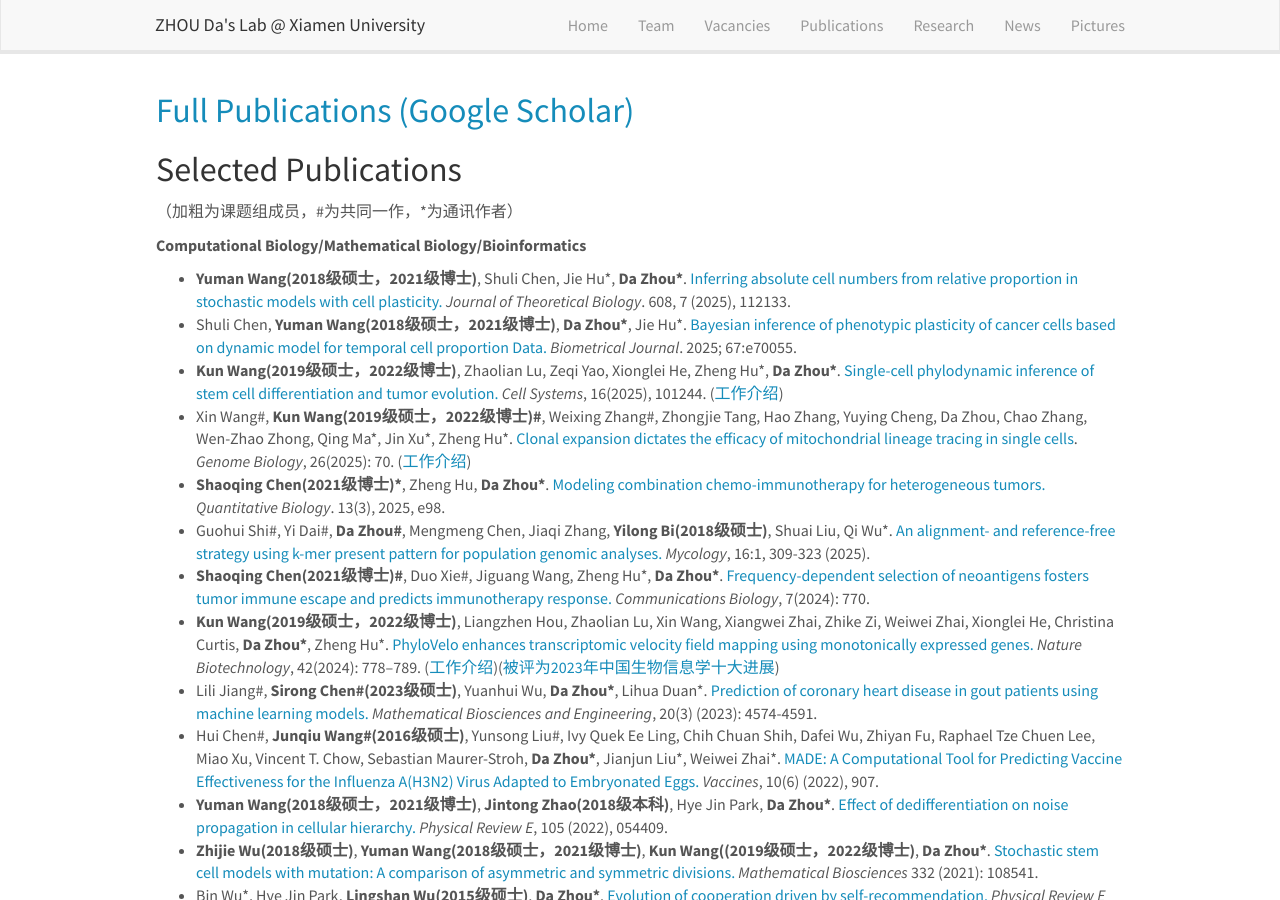
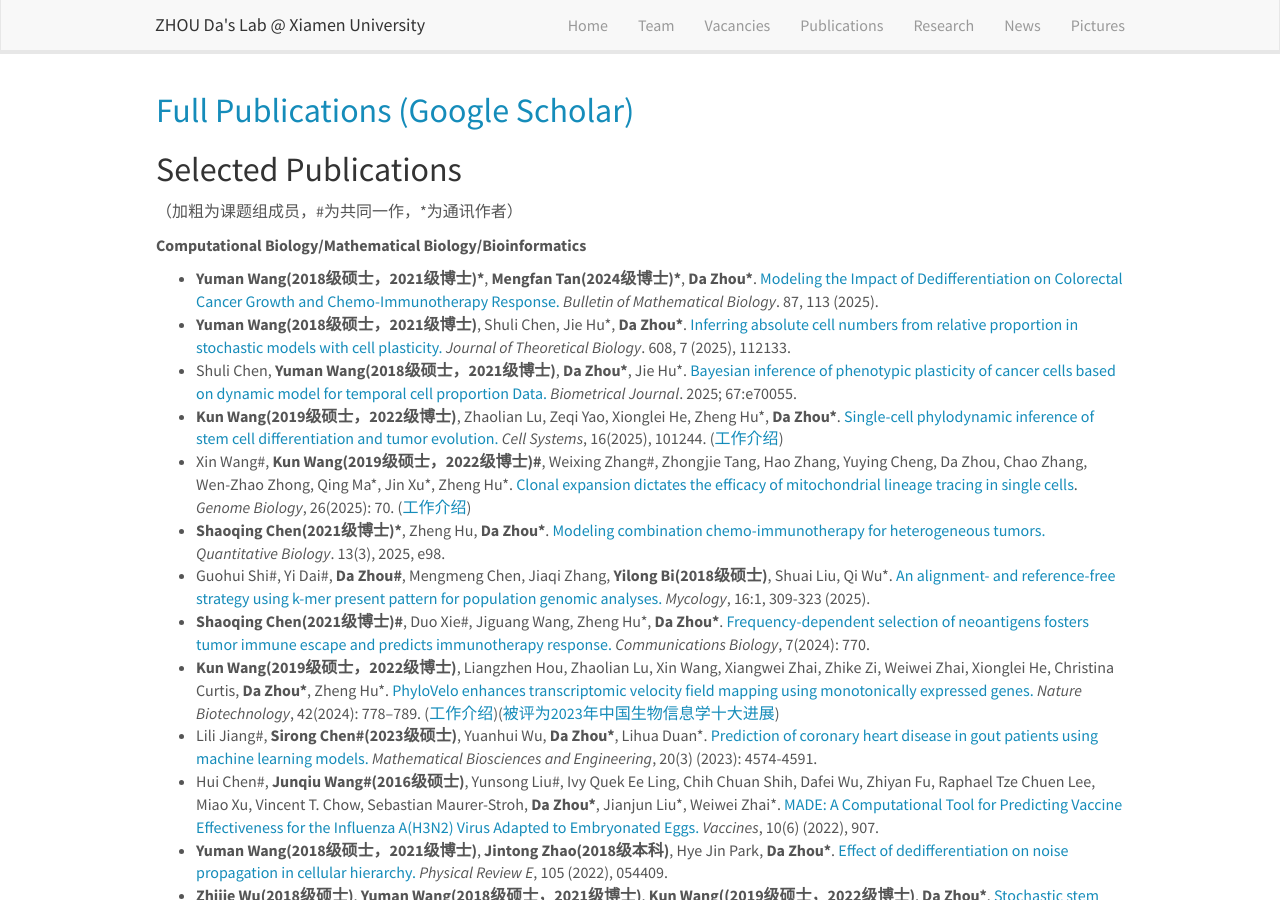
Before and after one commit to ZhouDaLab/zhoudalab.github.io, a Jekyll site: the page built from _pages/publications.md, in a window 1280 px wide and 900 px high. Built offline with Jekyll 4.4.1, drawn with Linux system fonts in a browser that asks for light colours; nearby versions of some CDN libraries.

Commit message:
Update publications.md

```diff
--- a/_pages/publications.md
+++ b/_pages/publications.md
@@ -14,6 +14,7 @@ permalink: /publications/
 
 **Computational Biology/Mathematical Biology/Bioinformatics**
 
+- **Yuman Wang(2018级硕士，2021级博士)\***, **Mengfan Tan(2024级博士)\***, **Da Zhou\***. [Modeling the Impact of Dedifferentiation on Colorectal Cancer Growth and Chemo-Immunotherapy Response.](https://link.springer.com/article/10.1007/s11538-025-01496-0) *Bulletin of Mathematical Biology*. 87, 113 (2025).
 - **Yuman Wang(2018级硕士，2021级博士)**, Shuli Chen, Jie Hu\*, **Da Zhou\***. [Inferring absolute cell numbers from relative proportion in stochastic models with cell plasticity.](https://doi.org/10.1016/j.jtbi.2025.112133) *Journal of Theoretical Biology*. 608, 7 (2025), 112133.
 - Shuli Chen, **Yuman Wang(2018级硕士，2021级博士)**, **Da Zhou\***, Jie Hu\*. [Bayesian inference of phenotypic plasticity of cancer cells based on dynamic model for temporal cell proportion Data.](https://onlinelibrary.wiley.com/doi/epdf/10.1002/bimj.70055) *Biometrical Journal*. 2025; 67:e70055.
 - **Kun Wang(2019级硕士，2022级博士)**, Zhaolian Lu, Zeqi Yao, Xionglei He, Zheng Hu\*, **Da Zhou\***. [Single-cell phylodynamic inference of stem cell differentiation and tumor evolution.](https://doi.org/10.1016/j.cels.2025.101244) *Cell Systems*, 16(2025), 101244. ([工作介绍](https://mp.weixin.qq.com/s/R57Fjp7p5kdme08PJ2IXHw))
```
